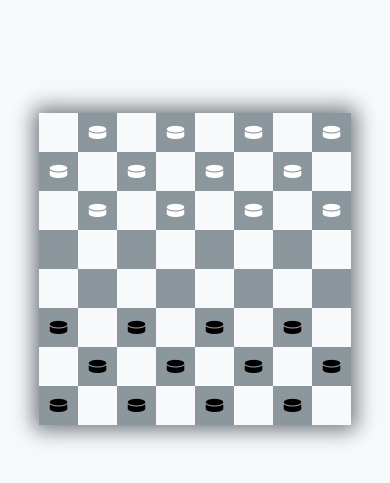
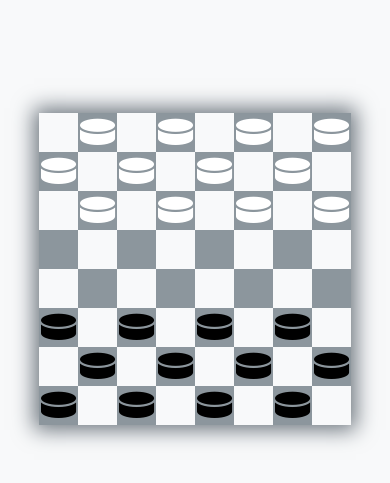
Before and after one commit to ZM-0/Checkers, a website with bundled scripts: page index.html in a window 390 px wide. Shown: the part 303-786 px from the top of the page. Built offline with nearby package versions, Linux system fonts and the light colour scheme.

Commit message:
Update small screen token size

```diff
--- a/styles.css
+++ b/styles.css
@@ -101,4 +101,8 @@ i.token.black-token {
         height: 80vw;
         width: 80vw;
     }
+
+    i.token {
+        font-size: 9vw;
+    }
 }
```
